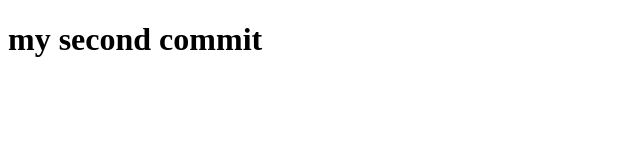
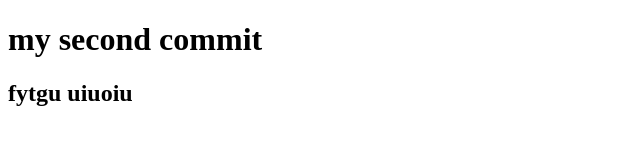
Before and after one commit to FahamidaIslam/My-second-repo, a plain HTML site: page index.html in a window 1280 px wide. Shown: the whole page, without its empty margins (0-640 px from the left). Drawn offline with Linux system fonts and the light colour scheme.

Commit message:
jgjg hjh

```diff
--- a/index.html
+++ b/index.html
@@ -4,10 +4,11 @@
     <meta charset="UTF-8">
     <meta http-equiv="X-UA-Compatible" content="IE=edge">
     <meta name="viewport" content="width=device-width, initial-scale=1.0">
-    <title>Document</title>
+    <title>Documented</title>
 </head>
 <body>
     <h1>my second commit</h1>
+    <h2>fytgu uiuoiu </h2>
 
 </body>
 </html>
```
